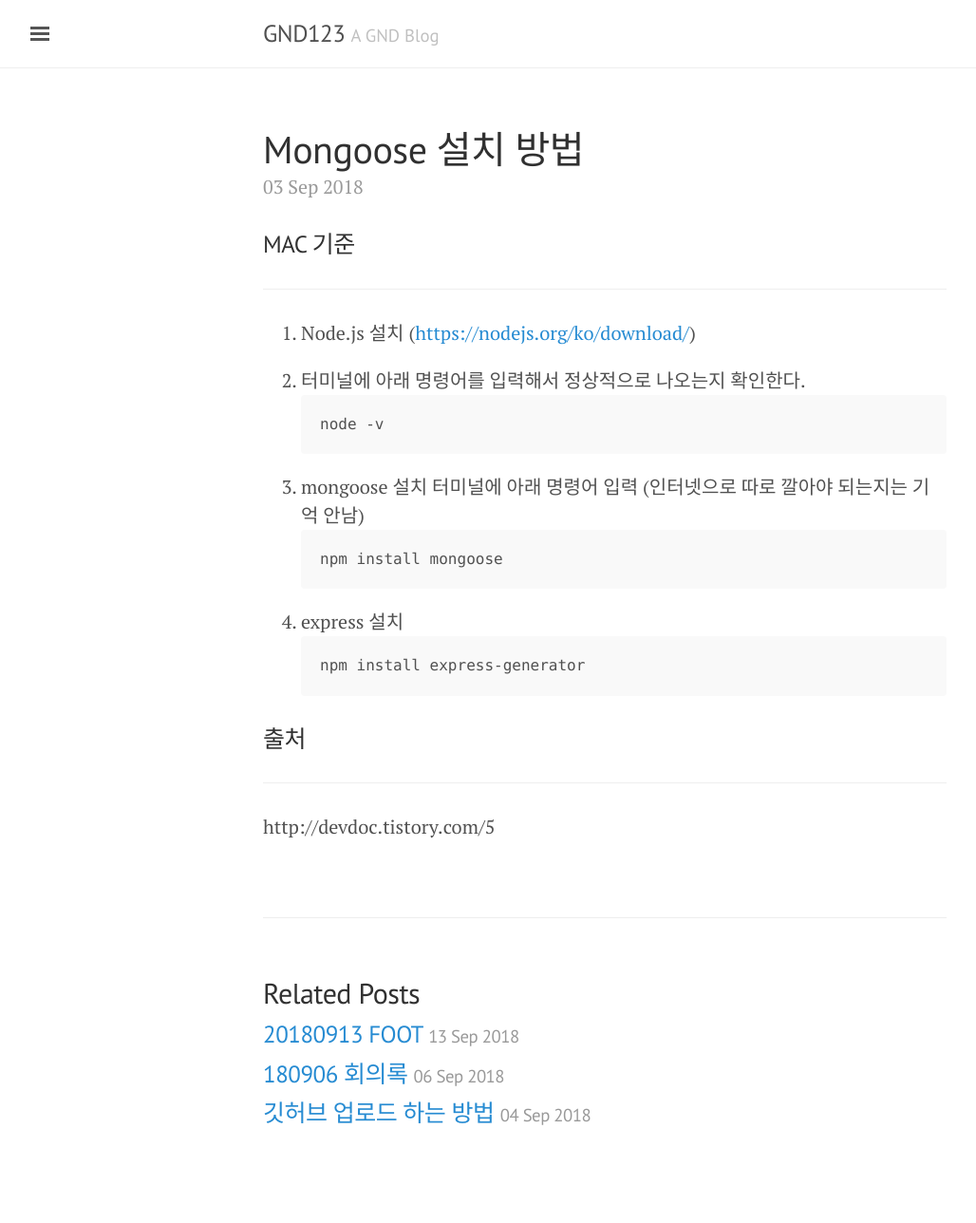
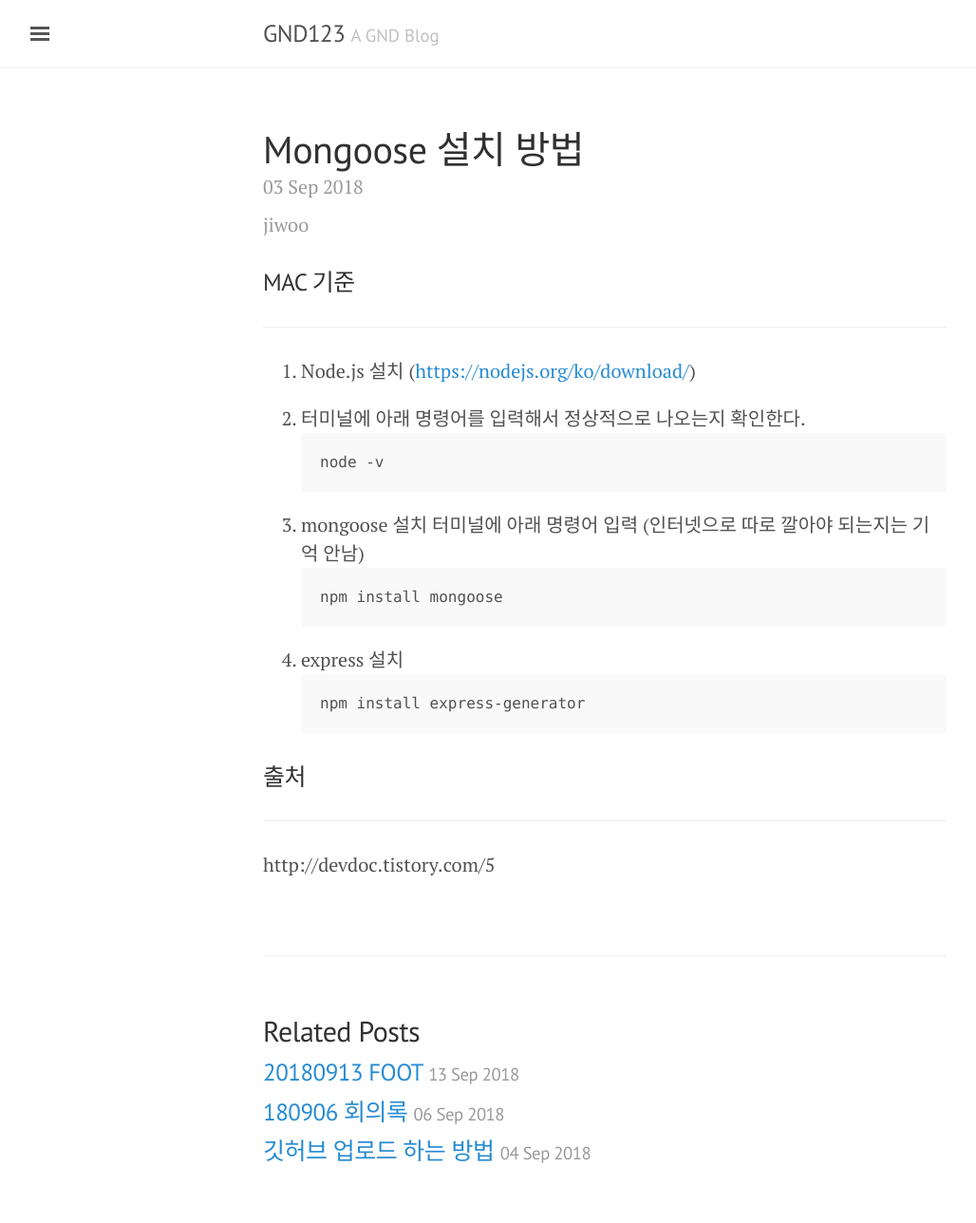
Before and after one commit to GND123/GND123.github.io, a Jekyll site: the page built from _posts/2018-09-03-Install-Mongoose.md, in a window 1280 px wide. Shown: the whole page at 95% size, without its empty margins (3-1031 px from the left). Built offline with Jekyll 4.4.1, drawn with Linux system fonts in a browser that asks for light colours; before the commit the page ends 1248 px from its top, so only the background shows below that.

Commit message:
Update post.html

```diff
--- a/_layouts/post.html
+++ b/_layouts/post.html
@@ -5,6 +5,7 @@ layout: default
 <div class="post">
   <h1 class="post-title">{{ page.title }}</h1>
   <span class="post-date">{{ page.date | date_to_string }}</span>
+  <span class="post-date">{{ page.editor}}</span>
   {{ content }}
 </div>
 
```
